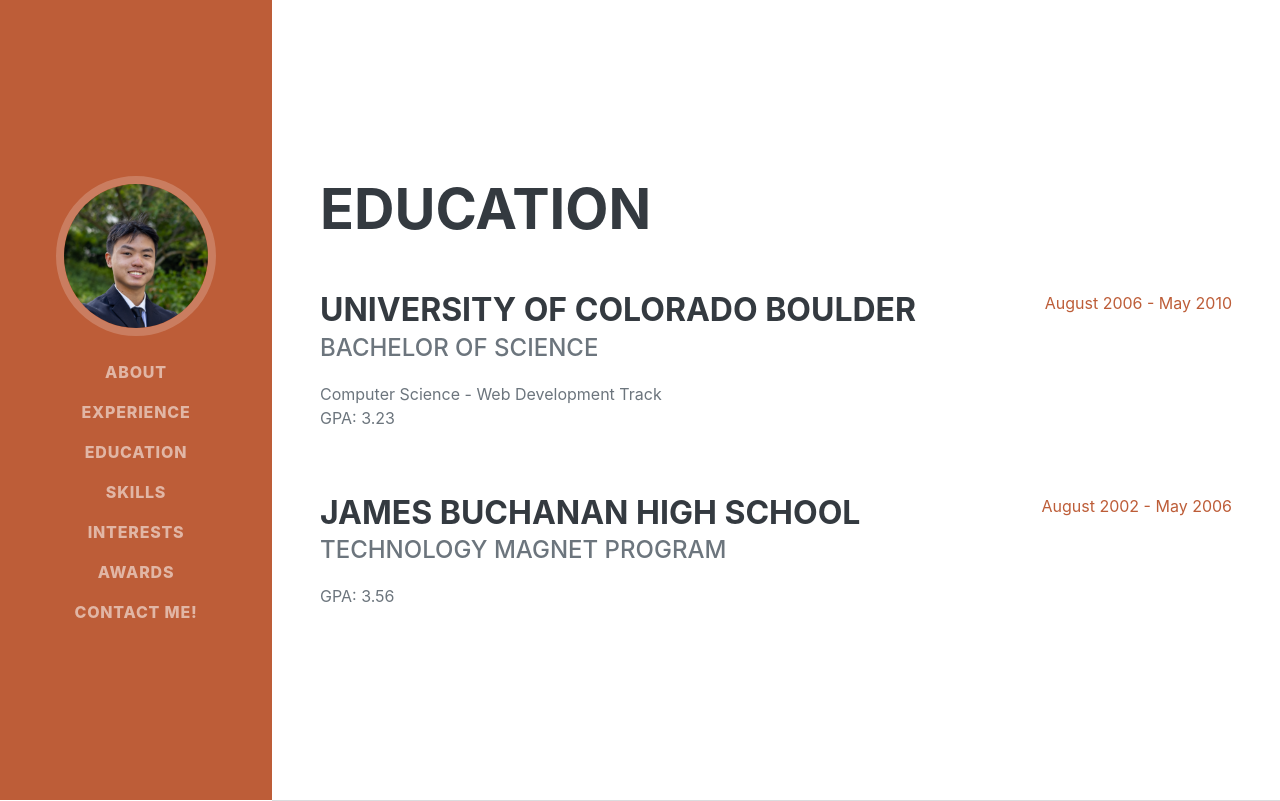
After one commit to SJEGoh/website, a Flask app: page /education in a window 1280 px wide. The commit adds this page. Run offline with Flask 3, Linux system fonts and the light colour scheme; some libraries are stand-ins or nearby versions; some web fonts are replaced.

Commit message:
Image now works

```diff
--- a/app.py
+++ b/app.py
@@ -15,3 +15,7 @@ def contact():
         message = request.form.get("user_message")
         print(name, email, purpose, message)
     return render_template('contact.html')
+
+@app.route('/education')
+def education():
+    return render_template('education.html')
--- /dev/null
+++ b/templates/education.html
@@ -0,0 +1,28 @@
+{% extends "layout.html" %}
+
+{% block body %}
+            <section class="resume-section" id="education">
+                <div class="resume-section-content">
+                    <h2 class="mb-5">Education</h2>
+                    <div class="d-flex flex-column flex-md-row justify-content-between mb-5">
+                        <div class="flex-grow-1">
+                            <h3 class="mb-0">University of Colorado Boulder</h3>
+                            <div class="subheading mb-3">Bachelor of Science</div>
+                            <div>Computer Science - Web Development Track</div>
+                            <p>GPA: 3.23</p>
+                        </div>
+                        <div class="flex-shrink-0"><span class="text-primary">August 2006 - May 2010</span></div>
+                    </div>
+                    <div class="d-flex flex-column flex-md-row justify-content-between">
+                        <div class="flex-grow-1">
+                            <h3 class="mb-0">James Buchanan High School</h3>
+                            <div class="subheading mb-3">Technology Magnet Program</div>
+                            <p>GPA: 3.56</p>
+                        </div>
+                        <div class="flex-shrink-0"><span class="text-primary">August 2002 - May 2006</span></div>
+                    </div>
+                </div>
+            </section>
+            <hr class="m-0" />
+
+{% endblock %}
--- a/templates/layout.html
+++ b/templates/layout.html
@@ -19,14 +19,14 @@
         <nav class="navbar navbar-expand-lg navbar-dark bg-primary fixed-top" id="sideNav">
             <a class="navbar-brand js-scroll-trigger" href="#page-top">
                 <span class="d-block d-lg-none">Clarence Taylor</span>
-                <span class="d-none d-lg-block"><img class="img-fluid img-profile rounded-circle mx-auto mb-2" src="assets/img/profile.jpg" alt="..." /></span>
+                <span class="d-none d-lg-block"><img class="img-fluid img-profile rounded-circle mx-auto mb-2" src="{{ url_for('static', filename = 'assets/img/profile.jpg') }}" alt="..." /></span>
             </a>
             <button class="navbar-toggler" type="button" data-bs-toggle="collapse" data-bs-target="#navbarResponsive" aria-controls="navbarResponsive" aria-expanded="false" aria-label="Toggle navigation"><span class="navbar-toggler-icon"></span></button>
             <div class="collapse navbar-collapse" id="navbarResponsive">
                 <ul class="navbar-nav">
                     <li class="nav-item"><a class="nav-link js-scroll-trigger" href="{{ url_for('index') }}">About</a></li>
                     <li class="nav-item"><a class="nav-link js-scroll-trigger" href="#experience">Experience</a></li>
-                    <li class="nav-item"><a class="nav-link js-scroll-trigger" href="#education">Education</a></li>
+                    <li class="nav-item"><a class="nav-link js-scroll-trigger" href="{{ url_for('education') }}">Education</a></li>
                     <li class="nav-item"><a class="nav-link js-scroll-trigger" href="#skills">Skills</a></li>
                     <li class="nav-item"><a class="nav-link js-scroll-trigger" href="#interests">Interests</a></li>
                     <li class="nav-item"><a class="nav-link js-scroll-trigger" href="#awards">Awards</a></li>
```
Also changed, not shown: static/assets/img/profile.jpg (added), 3 other files.
